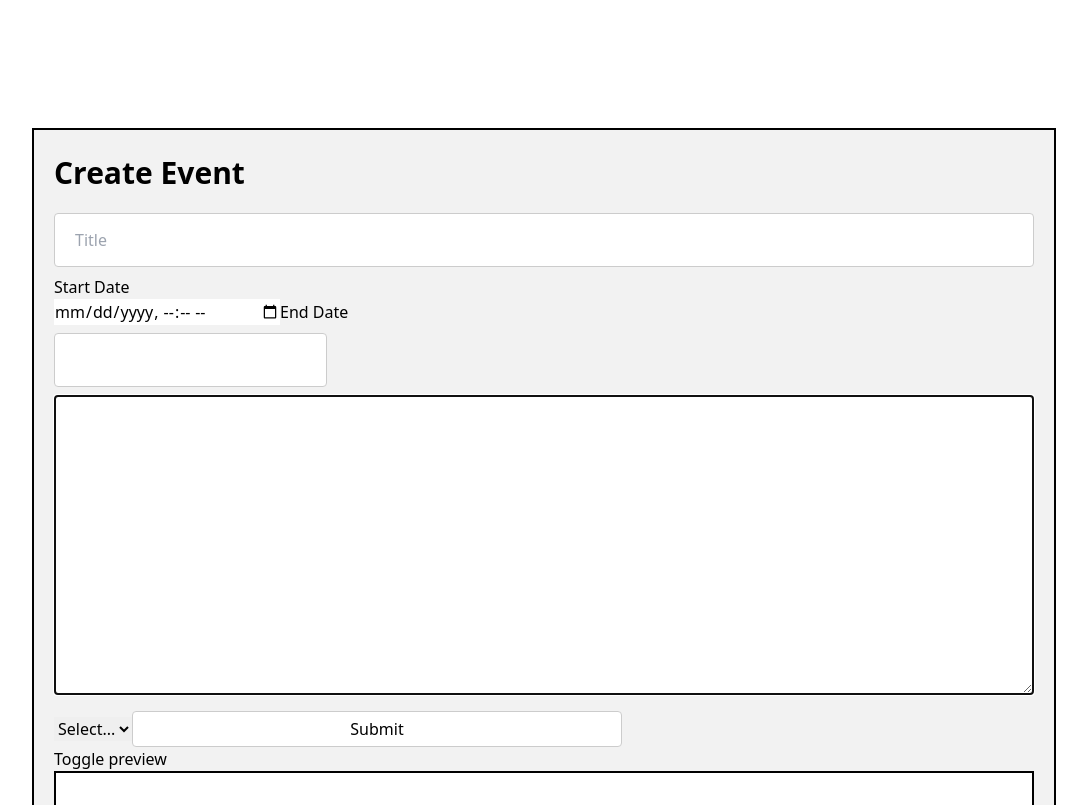
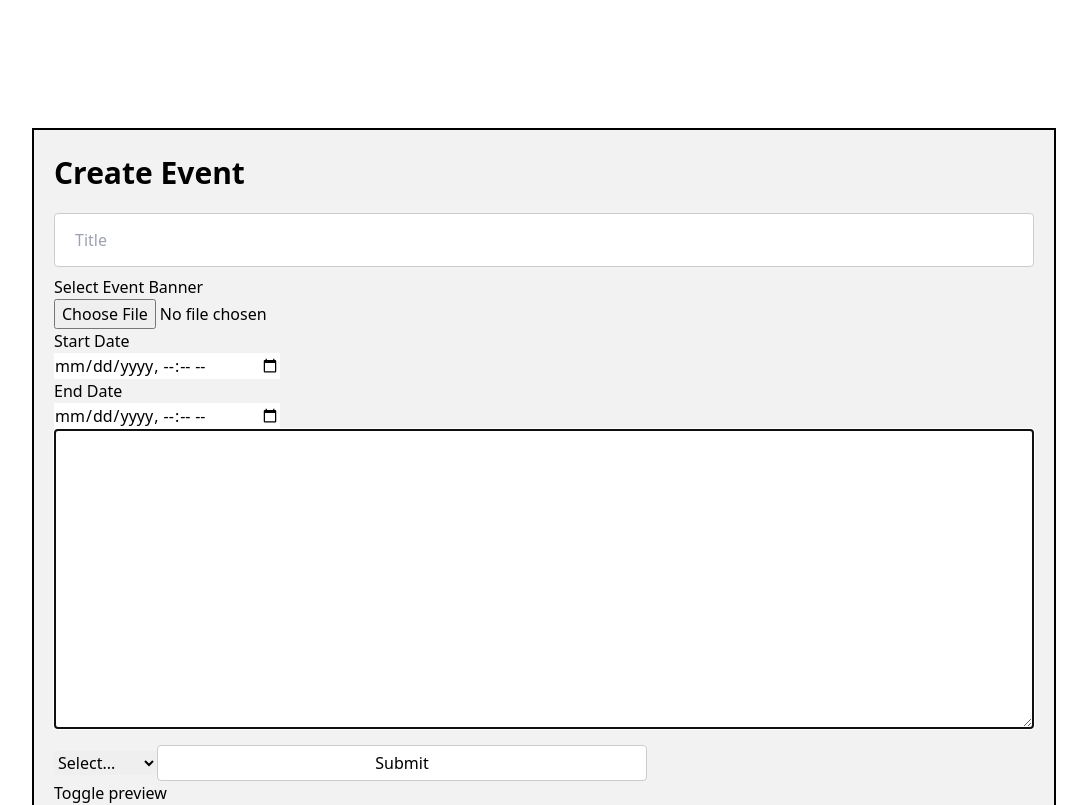
Before and after one commit to Alumni-Network-App/alumni-network-client, a React (Create React App) app: page /profile/create-event in a window 1280 px wide. Shown: the top 805 px of the page, without its empty margins (96-1183 px from the left). Built offline with nearby package versions, Linux system fonts and the light colour scheme; no server answers; sample sign-in values are in the browser's storage; a web font is replaced by a local one.

Commit message:
Kebab med fittlök

```diff
--- a/src/components/Events/CreateEvent.jsx
+++ b/src/components/Events/CreateEvent.jsx
@@ -19,6 +19,7 @@ const CreateEvent = () => {
     const history = useHistory();
     const [startDate, setStartDate] = useState(new Date());
     const [endDate, setEndDate] = useState();
+
 
 
     const handleStartDate = (date) =>{
@@ -45,13 +46,21 @@ const CreateEvent = () => {
     }
 
     const onSubmit = (data) => {
+        const userId = {"2TSqo0Zn8aXcdEZOryVdxJ5OAvr2": Object};
+        const userArray = [];
+        userArray.push(userId);
         data.event = {
-            id: data.event
+            name: data.name,
+            description: data.description,
+            bannerImg: data.bannerImg[0].name,
+            startTime: data.start_time,
+            endTime: data.end_time,
+            invitedUsers: userArray
         }
         data.receiverType = "event"
-        console.log(data);
+        console.log(userArray[0] + "tjenaaaaa");
         createEvent(data);
-        history.push('/dashboard'); // change this to the actual post when view thread is complete
+        // history.push('/dashboard'); // change this to the actual post when view thread is complete
     }
 
     return (
@@ -60,14 +69,14 @@ const CreateEvent = () => {
 
             <form onSubmit={handleSubmit(onSubmit)} >
                 <input type="text" placeholder="Title"
-                    ref={register("name")}
-                    // {...register("name")}
+                    {...register("name")}
                 />
 
-                {/* <form>
-                    <h2>Select Event Banner</h2>
-                    <input type="file" id="myFile" name="filename" {...register("bannerImg")}></input>
-                </form> */}
+
+                <h2>Select Event Banner</h2>
+                <input type="file" id="myFile" name="filename" {...register("bannerImg")}></input>
+                <br/>
+
 
                 <label>
                     Start Date <br/>
@@ -81,10 +90,7 @@ const CreateEvent = () => {
                         timeFormat="HH:mm"
                     /> */}
                     <input
-
                         type="datetime-local"
-
-
                         minDate={new Date()}
                         onChange={handleStartDate}
                         showTimeSelect
@@ -94,33 +100,42 @@ const CreateEvent = () => {
                     />
 
                 </label>
+                <br/>
 
                 <label>
                     End Date <br/>
-                    <DatePicker selected={endDate}
+                    {/* <DatePicker selected={endDate}
                         minDate={startDate}
                         onChange={handleEndDate}
                         ref={register("end_time")}
                         showTimeSelect
                         dateFormat="Pp"
                         timeFormat="HH:mm"
-                     />
+                     /> */}
+
+                    <input
+                        type="datetime-local"
+                        minDate={startDate}
+                        onChange={handleEndDate}
+                        showTimeSelect
+                        dateFormat="Pp"
+                        timeFormat="HH:mm"
+                        {...register("end_time")}
+                    />
 
                 </label>
 
                 <textarea autoFocus className="textarea" value={input}
-
-                // {...register("description")}
                     onChange= {(e) => setInput(e.target.value)}
-                    ref={register("description")}
+                    {...register("description")}
                 />
 
                 <select {...register("category")}>
                     <option value="Topics"
-                        ref={register("topics")}
+                        {...register("topics")}
                     >Select...</option>
-                    {/* <option value="Groups" {...register("Groups")}>Category A</option>
-                    <option value="invitedUsers" {...register("invitedUsers")}>Category B</option> */}
+                    <option value="Groups" {...register("Groups")}>Category A</option>
+                    <option value="invitedUsers" {...register("invitedUsers")}>Category B</option>
                 </select>
 
                 <input className="postPageSubmit" type="submit" />
```
